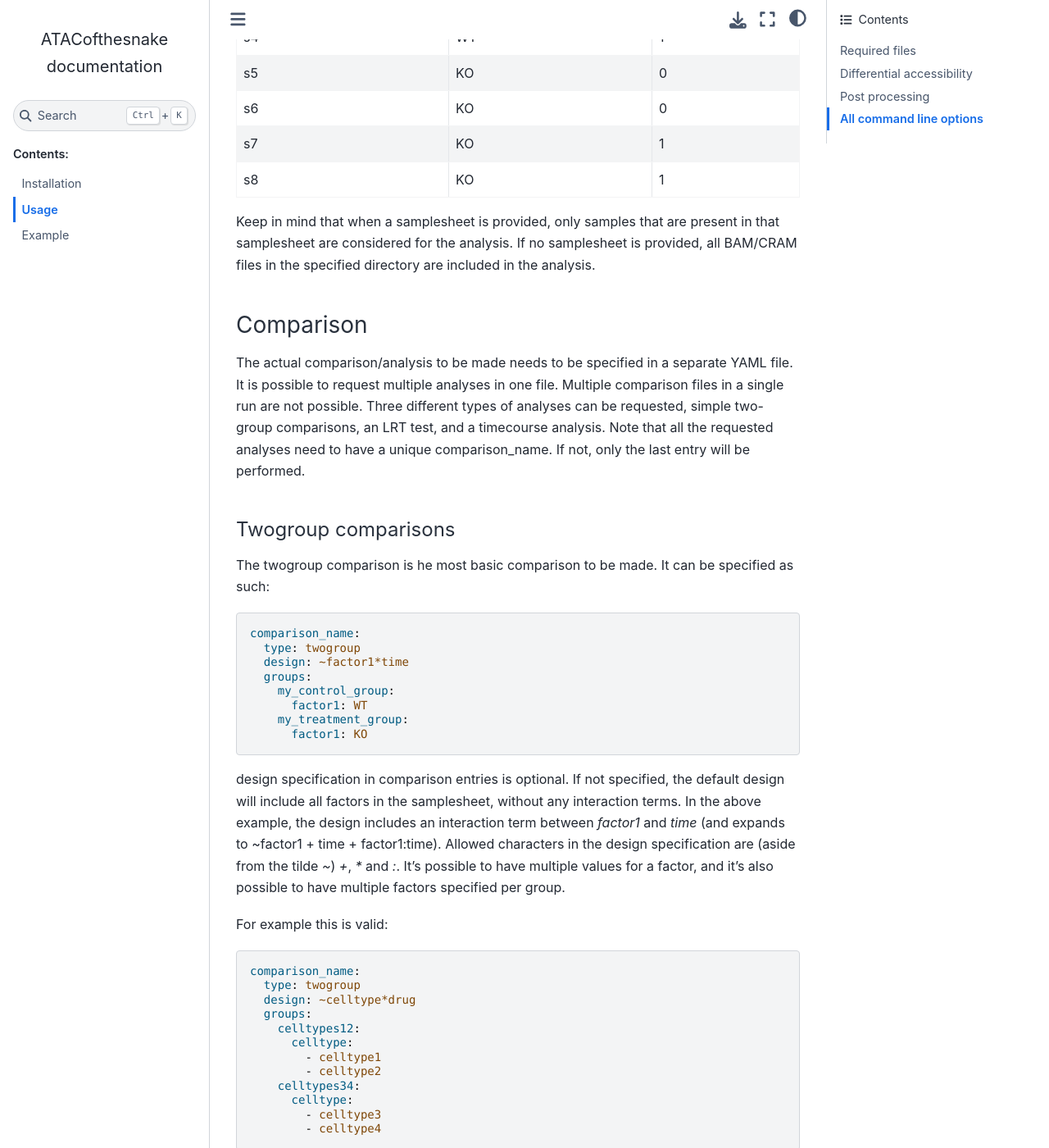
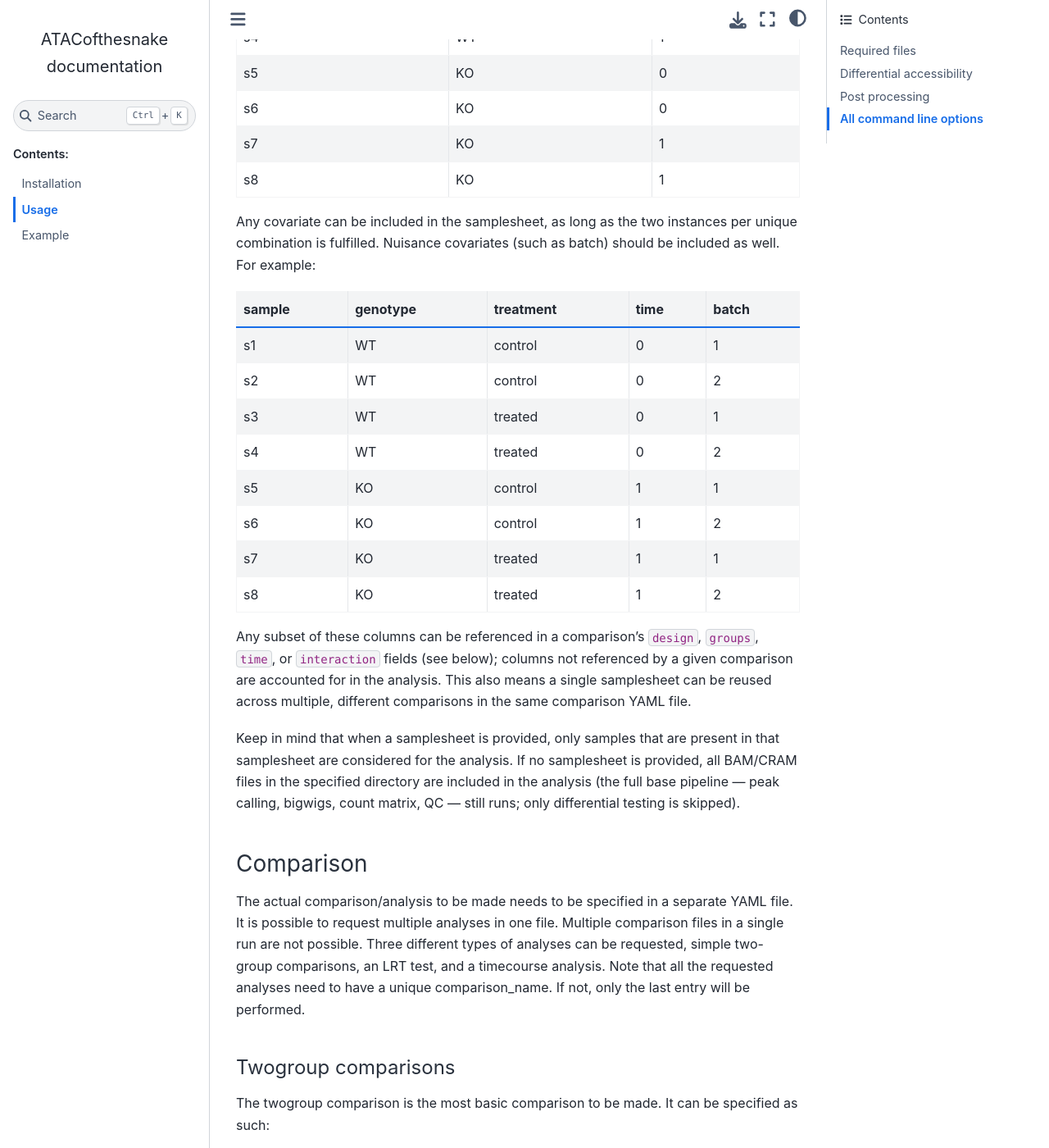
Before and after one commit to maxplanck-ie/ATACofthesnake, a Sphinx documentation site: the page built from docs/content/usage.rst, in a window 1280 px wide and 1400 px high, scrolled down 1584 px. Shown: the whole window at 82% size. Built offline with Sphinx 7.4.7 and the Sphinx Book theme 1.1.4, drawn with Linux system fonts in a browser that asks for light colours; some of the changed text lies outside the part shown.

Commit message:
docs: include extra part on ss columns, min_sigpeaks + lrt cutoff (#97)
ci: switch conda env testing to micromamba

```diff
--- a/docs/content/usage.rst
+++ b/docs/content/usage.rst
@@ -52,8 +52,26 @@ s7      KO       1
 s8      KO       1
 ======  =======  =======
 
+Any covariate can be included in the samplesheet, as long as the two instances per unique combination is fulfilled. Nuisance covariates (such as batch) should be included as well.
+For example:
+
+======  ========  =========  ====  =====
+sample  genotype  treatment  time  batch
+======  ========  =========  ====  =====
+s1      WT        control    0     1
+s2      WT        control    0     2
+s3      WT        treated    0     1
+s4      WT        treated    0     2
+s5      KO        control    1     1
+s6      KO        control    1     2
+s7      KO        treated    1     1
+s8      KO        treated    1     2
+======  ========  =========  ====  =====
+
+Any subset of these columns can be referenced in a comparison's ``design``, ``groups``, ``time``, or ``interaction`` fields (see below); columns not referenced by a given comparison are accounted for in the analysis. This also means a single samplesheet can be reused across multiple, different comparisons in the same comparison YAML file.
+
 Keep in mind that when a samplesheet is provided, only samples that are present in that samplesheet are considered for the analysis.
-If no samplesheet is provided, all BAM/CRAM files in the specified directory are included in the analysis.
+If no samplesheet is provided, all BAM/CRAM files in the specified directory are included in the analysis (the full base pipeline — peak calling, bigwigs, count matrix, QC — still runs; only differential testing is skipped).
 
 Comparison
 ^^^^^^^^^^
@@ -66,7 +84,7 @@ Note that all the requested analyses need to have a unique comparison_name. If n
 Twogroup comparisons
 """"""""""""""""""""
 
-The twogroup comparison is he most basic comparison to be made. It can be specified as such:
+The twogroup comparison is the most basic comparison to be made. It can be specified as such:
 
 .. code:: yaml
 
```
Also changed, not shown: other parts of docs/content/usage.rst (+1 -1 lines), 1 other file.
